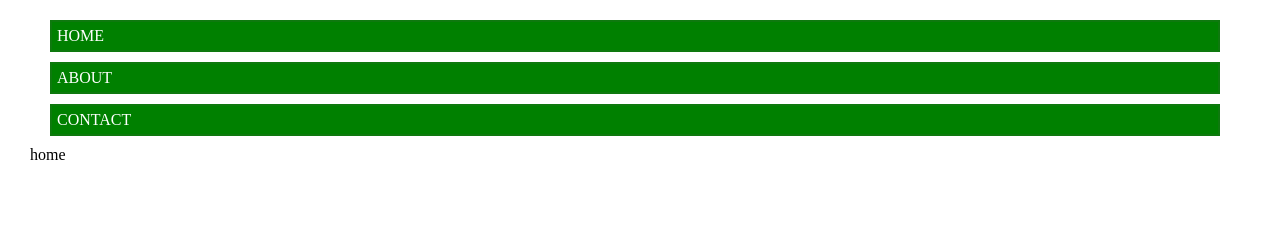
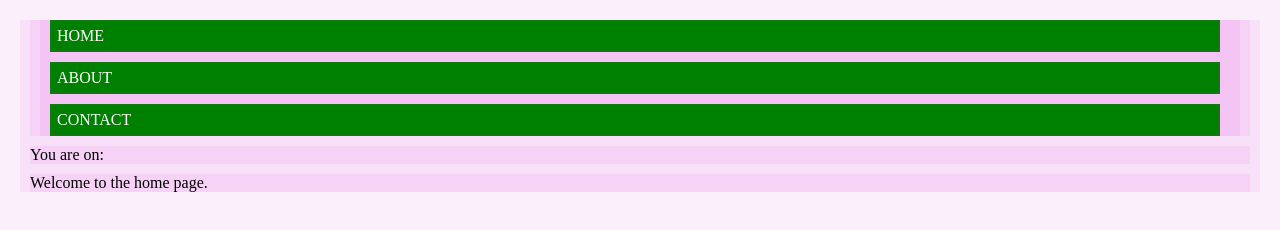
Before and after one commit to MariusGG/SPA, a plain HTML site: page index.html in a window 1280 px wide. Drawn offline with Linux system fonts and the light colour scheme.

Commit message:
added content to page

```diff
--- a/index.html
+++ b/index.html
@@ -16,7 +16,9 @@
     </nav>
 
   </header>
+  <p>You are on:</p>
   <main id="content">
+    <p>You are on:</p>
 
   </main>
   <script src="script.js" charset="utf-8"></script>
--- a/script.js
+++ b/script.js
@@ -1,20 +1,17 @@
 
 
 function navigate(){
-
-    // Get the id of <main>"content"
+  // Get the id of <main>"content"
   var contentAtMain = document.getElementById("content"),
-
       // removing the "#" character.
       pageId = location.hash.substr(1);
-
-  // setting the content from from page Id's
-  contentAtMain.innerHTML = pageId;
+  // setting the content from page Id's
+  contentAtMain.innerHTML = getPageContent(pageId);
+  setActiveLink(pageId);
 }
 
 if(!location.hash) {
-
-
+  // default to #home
   location.hash = "#home";
 }
 
@@ -22,3 +19,31 @@ navigate();
 
 // Navigate when the pageID changes.
 window.addEventListener("hashchange", navigate)
+
+
+// Gets page content for the given page Id's below.
+function getPageContent(pageId){
+
+  // Content for each navigation link.
+  var intros = {
+    home: "Welcome to the home page.",
+    about: "This is the About page.",
+    contact: "This is the Contact page."
+  };
+  return intros[pageId];
+}
+
+// function below will set a class of active when a nav is clicked
+function setActiveLink(pageId){
+  var links = document.querySelectorAll("#nav_links a"),
+      i, link, pageName;
+  for(i = 0; i < links.length; i++){
+    link = links[i];
+    pageName = link.getAttribute("href").substr(1);
+    if(pageName === pageId) {
+      link.setAttribute("class", "active");
+    } else {
+      link.removeAttribute("class");
+    }
+  }
+}
--- a/spa2.css
+++ b/spa2.css
@@ -1,12 +1,13 @@
 *{
   font-size: 1em;
   margin: 10px;
+  background-color: #c1c1;
 }
 
 #nav_links a{
   background-color: green;
   color: white;
-  border: 2px solid #c1c1;
+  border: 2px solid #e1e1;
   padding: 5px;
   margin-right: 20px;
   text-decoration: none;
```
